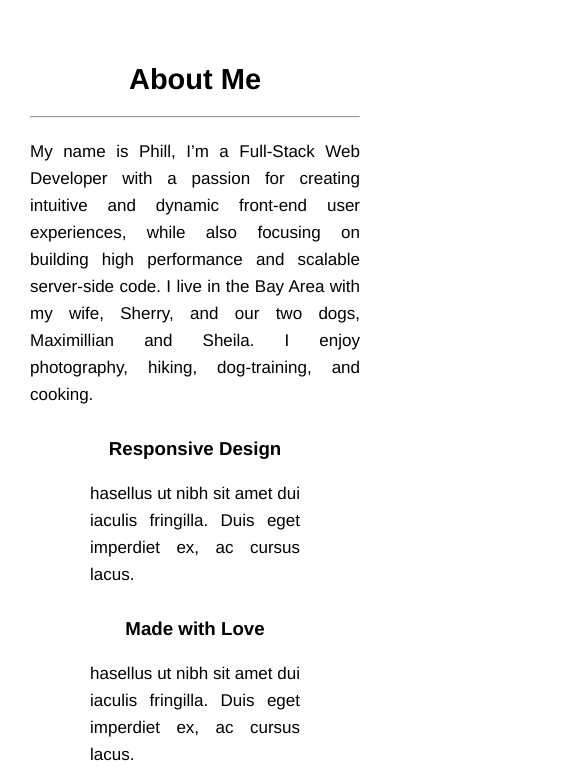
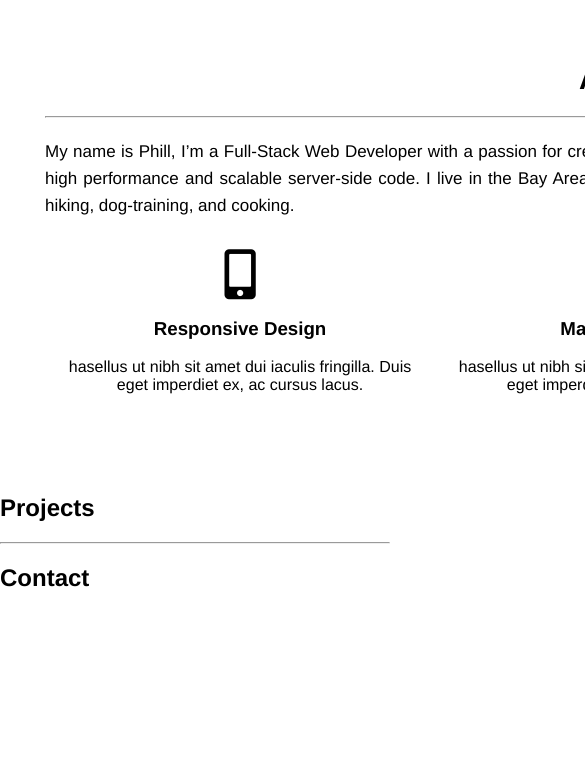
Before and after one commit to PJC-1/new_portfolio, a website: page views/index.html in a window 390 px wide. Shown: the part 903-1684 px from the top of the page, 585 px wide, since content can reach past the window. After the commit the page ends 1495 px from the top, so only its background shows below. Drawn offline with Linux system fonts and the light colour scheme; files that its build step writes are made by us from their sources; files whose address does not match are found by name.

Commit message:
added row of icons

```diff
--- a/public/styles/styles.css
+++ b/public/styles/styles.css
@@ -103,18 +103,38 @@ body, html {
     margin-bottom: 20px;
 }
 
-#about p {
-    margin: 30px 0 40px;
+.about-description {
+    margin: 30px 0 100px;
     line-height: 40px;
     font-size: 32px;
     text-align: justify;
 }
 
-#about div {
-    margin-left: 200px;
-    margin-right: 200px;
+.about-container {
+    margin-right: auto;
+    margin-left: auto;
+    padding-left: 15px;
+    padding-right: 15px;
+    width: 1200px;
+    /* margin-left: 200px;
+    margin-right: 200px; */
 }
 
+.icon-row {
+    display: inline-block;
+}
+
+.icon-div {
+    width: 30%;
+    float: left;
+    position: relative;
+    padding-left: 15px;
+    padding-right: 15px;
+}
+
+.icon-images {
+    font-size: 50px;
+}
 
 
 /*******************************/
@@ -153,12 +173,12 @@ body, html {
         font-size: 50px;
         margin-top: 18px;
     }
-    #about p {
+    .about-description {
         margin: 35px 0 40px;
         line-height: 39px;
         font-size: 30px;
     }
-    #about div {
+    .about-container {
         margin-left: 120px;
         margin-right: 120px;
     }
@@ -204,12 +224,12 @@ body, html {
         font-size: 47px;
         margin-top: 15px;
     }
-    #about p {
+    .about-description {
         margin: 30px 0 40px;
         line-height: 38px;
         font-size: 27px;
     }
-    #about div {
+    .about-container {
         margin-left: 100px;
         margin-right: 100px;
     }
@@ -277,12 +297,12 @@ body, html {
         font-size: 43px;
         margin-top: 10px;
     }
-    #about p {
+    .about-description {
         margin: 30px 0 40px;
         line-height: 35px;
         font-size: 23px;
     }
-    #about div {
+    .about-container {
         margin-left: 45px;
         margin-right: 45px;
     }
@@ -329,12 +349,12 @@ body, html {
         font-size: 29px;
         margin-top: 5px;
     }
-    #about p {
+    .about-description {
         margin: 20px 0 30px;
         line-height: 27px;
         font-size: 17px;
     }
-    #about div {
+    .about-container {
         margin-left: 30px;
         margin-right: 30px;
     }
--- a/views/index.html
+++ b/views/index.html
@@ -43,27 +43,29 @@
           </div>
         </div>
         <section id="about">
+            <div class="about-container">
                 <div>
                     <h1>About Me</h1>
                     <hr>
-                <p>
+                    <p class="about-description">
                       My name is Phill,
                       I’m a Full-Stack Web Developer with a passion for creating intuitive and dynamic front-end user experiences, while also focusing on building high performance and scalable server-side code.
                       I live in the Bay Area with my wife, Sherry, and our two dogs, Maximillian and Sheila. I enjoy photography, hiking, dog-training, and cooking.
                     </p>
+                </div>
                 <div class="icon-row">
-                    <div>
-                        <div></div>
+                    <div class="icon-div">
+                        <i class="fas fa-mobile-alt icon-images"></i>
                         <h3>Responsive Design</h3>
                         <p>hasellus ut nibh sit amet dui iaculis fringilla. Duis eget imperdiet ex, ac cursus lacus.</p>
                     </div>
-                    <div>
-                        <div></div>
+                    <div class="icon-div">
+                        <i class="fas fa-heart icon-images"></i>
                         <h3>Made with Love</h3>
                         <p>hasellus ut nibh sit amet dui iaculis fringilla. Duis eget imperdiet ex, ac cursus lacus.</p>
                     </div>
-                    <div>
-                        <div></div>
+                    <div class="icon-div">
+                        <i class="fas fa-cubes icon-images"></i>
                         <h3>Performance and Scalability</h3>
                         <p>hasellus ut nibh sit amet dui iaculis fringilla. Duis eget imperdiet ex, ac cursus lacus.</p>
                     </div>
```
Lines whose indentation alone changed are shown as unchanged.
